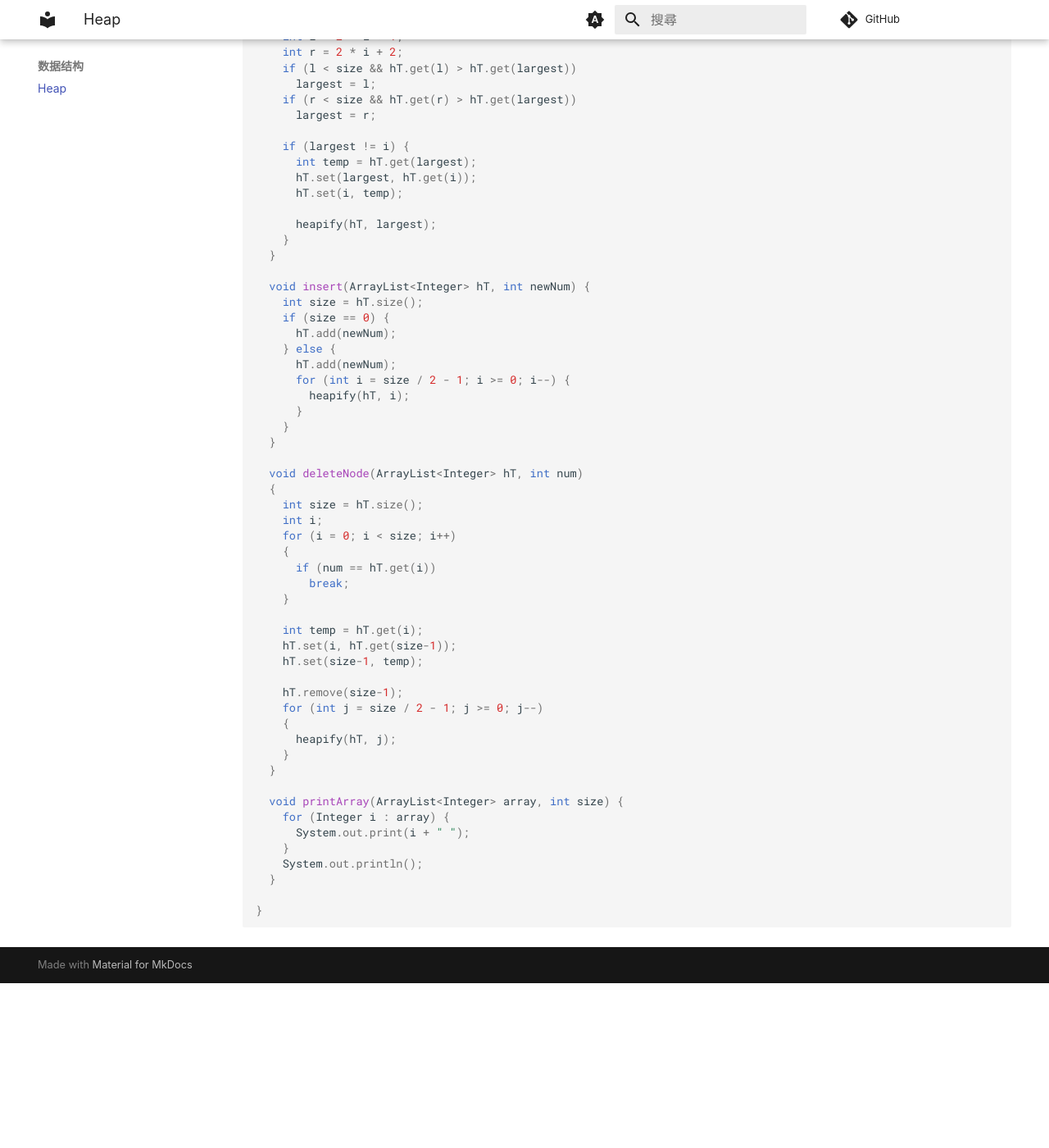
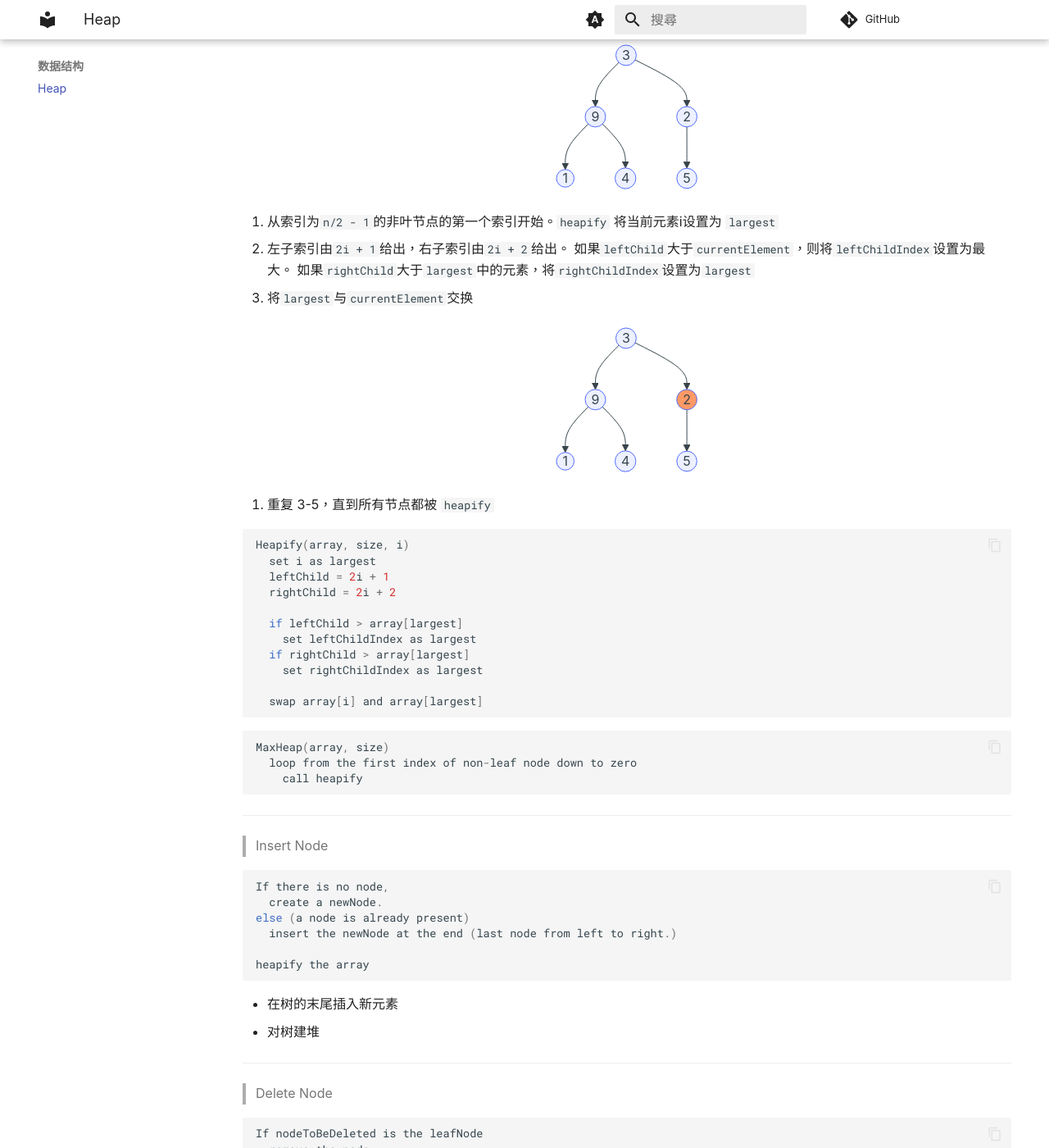
Before and after one commit to rocky-raccoon33/notes, an MkDocs documentation site: the page built from docs/数据结构/heap.md, in a window 1280 px wide and 1400 px high, scrolled down 1393 px. Shown: the whole window at 82% size. Built offline with MkDocs 1.6.1 and Material for MkDocs 9.7.7, drawn with Linux system fonts in a browser that asks for light colours; comment, search, counter and statistics services are not loaded; before the commit the page ends 2592 px from its top, so only the background shows below that; some of the changed text lies outside the part shown.

Commit message:
update node

````diff
--- a/docs/数据结构/heap.md
+++ b/docs/数据结构/heap.md
@@ -54,6 +57,101 @@ graph TB
     C-->F((9))
 ```
 </center>
+
+1. 输入数组：
+<center>
+
+```mermaid
+
+flowchart LR;
+3---9---2---1---4---5
+
+```
+
+</center>
+
+2. 从数组创建二叉树：
+
+<center>
+
+```mermaid
+graph TB
+    A((3))-->B((9))
+    A-->C((2))
+    B-->D((1))
+    B-->E((4))
+    C-->F((5))
+```
+</center>
+
+3. 从索引为`n/2 - 1`的非叶节点的第一个索引开始。`heapify` 将当前元素i设置为 `largest`
+4. 左子索引由`2i + 1`给出，右子索引由`2i + 2`给出。 如果`leftChild`大于`currentElement`，则将`leftChildIndex`设置为最大。 如果`rightChild`大于`largest`中的元素，将`rightChildIndex`设置为`largest`
+5. 将`largest`与`currentElement`交换
+
+<center>
+
+```mermaid
+graph TB
+    A((3))-->B((9))
+    A-->C((2))
+    B-->D((1))
+    B-->E((4))
+    C-->F((5))
+    class C dif
+    classDef dif fill:#f96
+```
+
+</center>
+
+6. 重复 3-5，直到所有节点都被 `heapify`
+
+```c
+Heapify(array, size, i)
+  set i as largest
+  leftChild = 2i + 1
+  rightChild = 2i + 2
+
+  if leftChild > array[largest]
+    set leftChildIndex as largest
+  if rightChild > array[largest]
+    set rightChildIndex as largest
+
+  swap array[i] and array[largest]
+```
+```c
+MaxHeap(array, size)
+  loop from the first index of non-leaf node down to zero
+    call heapify
+```
+
+___
+
+> Insert Node
+
+```c
+If there is no node,
+  create a newNode.
+else (a node is already present)
+  insert the newNode at the end (last node from left to right.)
+
+heapify the array
+```
+
+- 在树的末尾插入新元素
+- 对树建堆
+___
+
+> Delete Node
+
+```c
+If nodeToBeDeleted is the leafNode
+  remove the node
+Else swap nodeToBeDeleted with the lastLeafNode
+  remove noteToBeDeleted
+
+heapify the array
+```
+___
 
 ```java title="Heap.java"
  // Max-Heap data structure in Java
````
Also changed, not shown: other parts of docs/数据结构/heap.md (+3 -0 lines).
